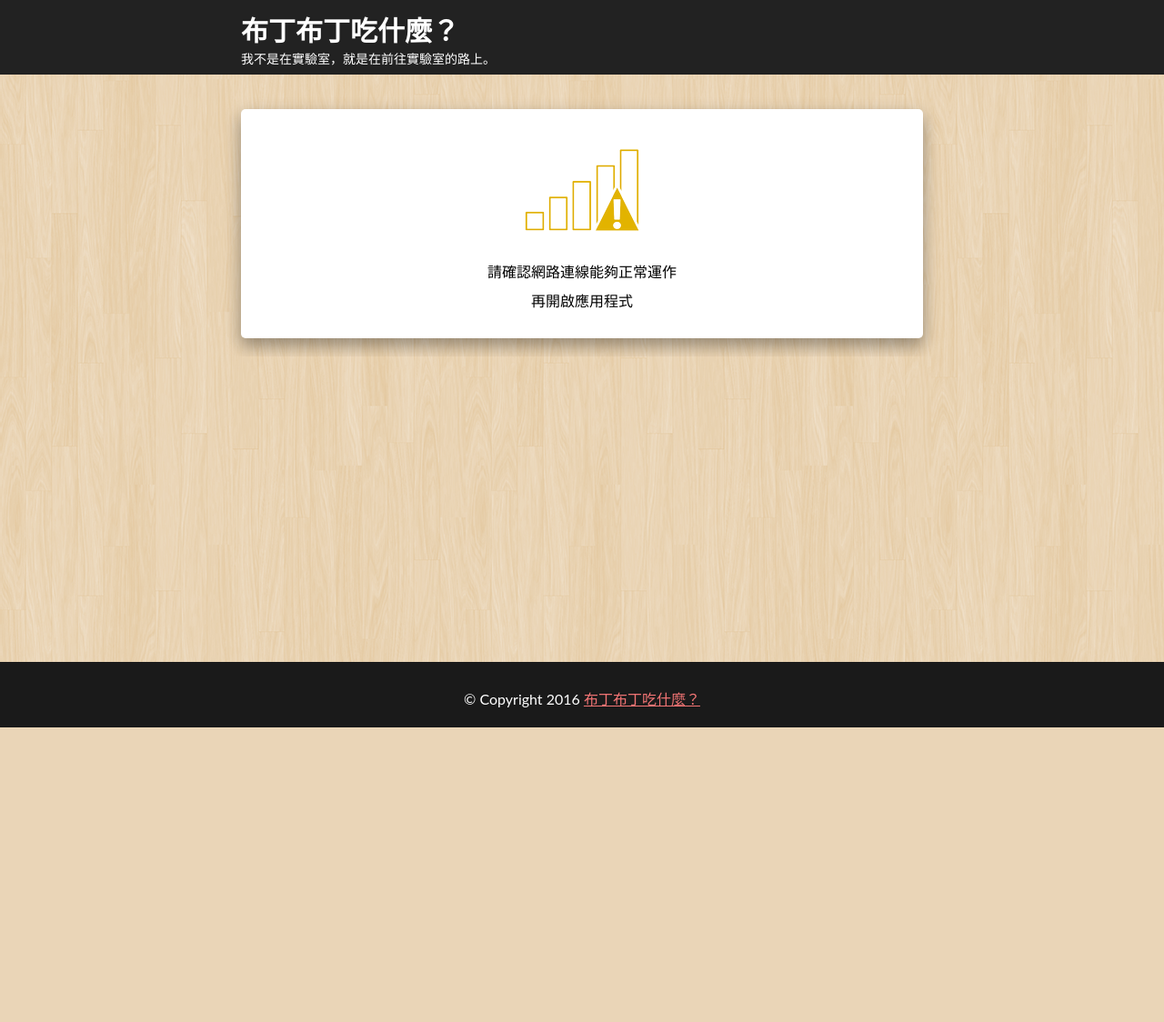
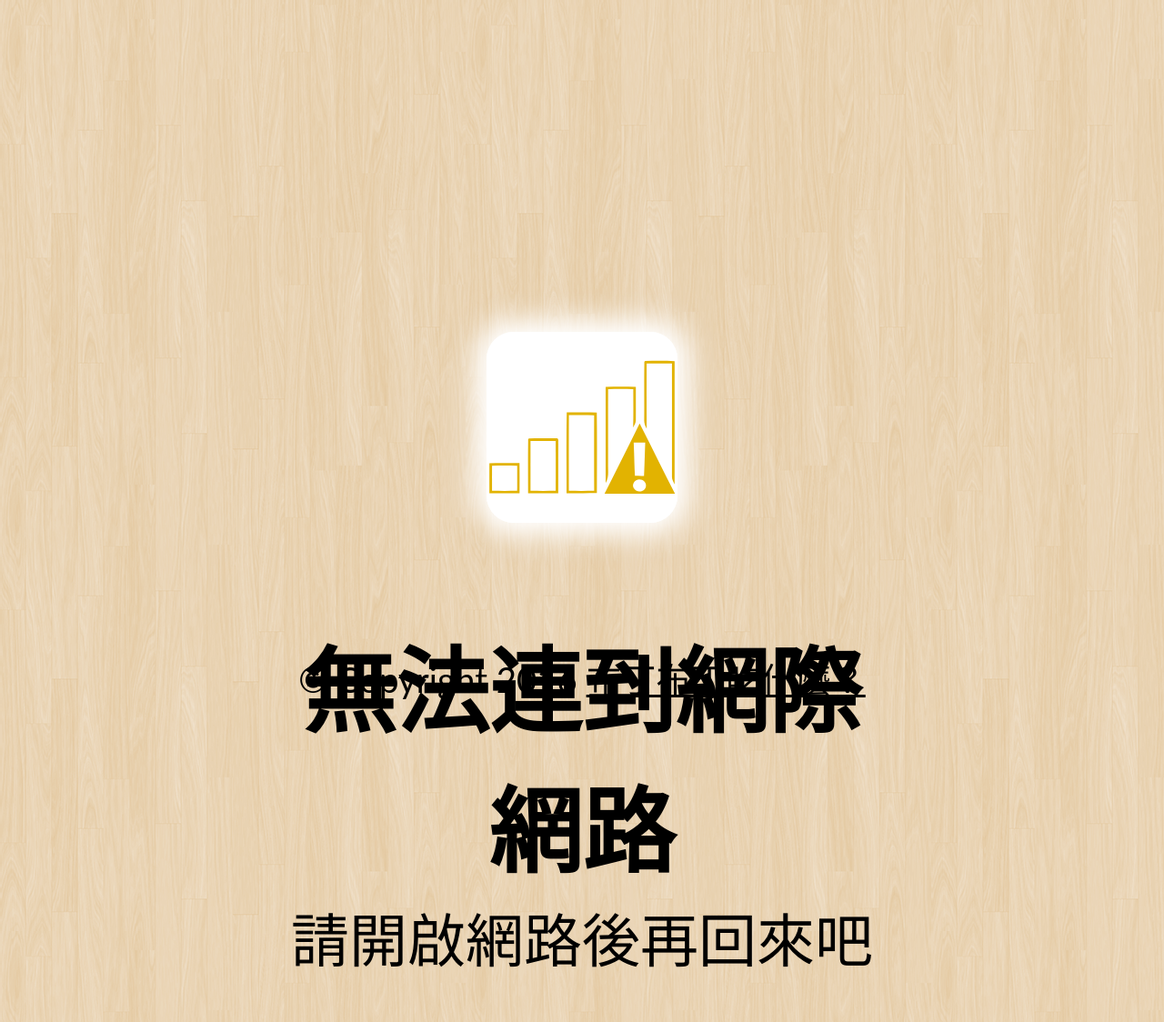
Before and after one commit to pulipulichen/pulipuli-blog-app, a PHP site: page /offline.html in a window 1280 px wide. Shown: the whole page at 91% size. Before the commit the page ends 800 px from the top, so only its background shows below. Run offline with PHP 8.4, Linux system fonts and the light colour scheme.

Commit message:
0405 修正

```diff
--- a/www/offline.html
+++ b/www/offline.html
@@ -7,35 +7,15 @@
         <link href='style.css' rel='stylesheet' type='text/css'/>
     </head>
     <body>
-        <div id="masthead">
-            <div class="container">
-                <div class="navbar navbar-inverse">
-                    <div class="navbar-inner">
-                        <div class="header section" id="header">
-                            <div class="widget Header" id="Header1">
-                                <div class="titlewrapper" style="background: transparent">
-                                    <h1 class="title" style="background: transparent; border-width: 0px">
-                                        布丁布丁吃什麼？
-                                    </h1>
-                                </div>
-                                <div class="descriptionwrapper">
-                                    <p class="description"><span>我不是在實驗室，就是在前往實驗室的路上。</span></p>
-                                </div>
-                            </div>
-                        </div>
-                    </div>
-                </div>
-            </div>
-        </div>
         <div id="content">
             <div class="content-container">
-                <img src="wifi_error.png" />
+                <img src="wifi_error.svg" class="offline" />
+                <h1>
+                    無法連到網際網路
+                </h1>
                 <div>
-                    請確認網路連線能夠正常運作
-                    <br />
-                    再開啟應用程式
+                    請開啟網路後再回來吧
                 </div>
-
             </div>
         </div>
         <div class="footer" id="footer">
@@ -51,7 +31,7 @@
 
         <script>
             window.onfocus = function () {
-                location.replace("./");
+                //location.replace("./");
             };
         </script>
     </body>
--- a/www/style.css
+++ b/www/style.css
@@ -57,7 +57,7 @@ h1.title {
     }
 
     #footer {
-        display:none;
+        /*display:none;*/
     }
 }
 
@@ -70,7 +70,7 @@ h1.title {
 
 #content {
     display: block;
-    margin-top: 100px;
+    margin-top: 25%;
     overflow: hidden;
     max-width: 790px;
     margin-left: auto;
@@ -80,31 +80,50 @@ h1.title {
 #content .content-container {
     margin: 20px;
     padding: 25px;
-    background: white;
+    /*background: white;*/
     text-align: center;
     border-radius: 5px;
-    box-shadow: 0 10px 16px 0 rgba(0,0,0,0.2),0 6px 20px 0 rgba(0,0,0,0.19) !important;
-    line-height: 2em;
+    /*box-shadow: 0 10px 16px 0 rgba(0,0,0,0.2),0 6px 20px 0 rgba(0,0,0,0.19) !important;*/
+    line-height: 7vw;
     font-size: 1em;
+}
+
+#content .content-container h1 {
+    margin-bottom: 0;
+    line-height: 1.5em;
+    font-size: 8vw;
+}
+#content .content-container div {
+    font-size: 5vw;
 }
 
 #content img {
     max-width: 100%;
+    min-width: 150px;
     height: auto;
+    width: 30%;
+}
+
+#content img.offline {
+    background-color: white;
+    border-radius: 30px;
+    box-shadow: 0px 0px 30px 14px rgba(255,255,255,1);
 }
 
 #footer {
     line-height: 30px;
     padding: 10px 0 0px 0;
-    background-color: #1a1a1a;
+    /*background-color: #1a1a1a;*/
     position: fixed;
     bottom: 0;
     left: 0;
     width: 100%;
-    color:white;
+    /*color:white;*/
     text-align: center;
+    font-size: 3vw;
 }
 
 #footer a {
-    color: #F57676;
+    /*color: #F57676;*/
+    color: black;
 }
```
Also changed, not shown: www/index.html (+2 -22 lines), www/wifi_error.png (deleted), www/wifi_error.svg (added), 1 other file.
